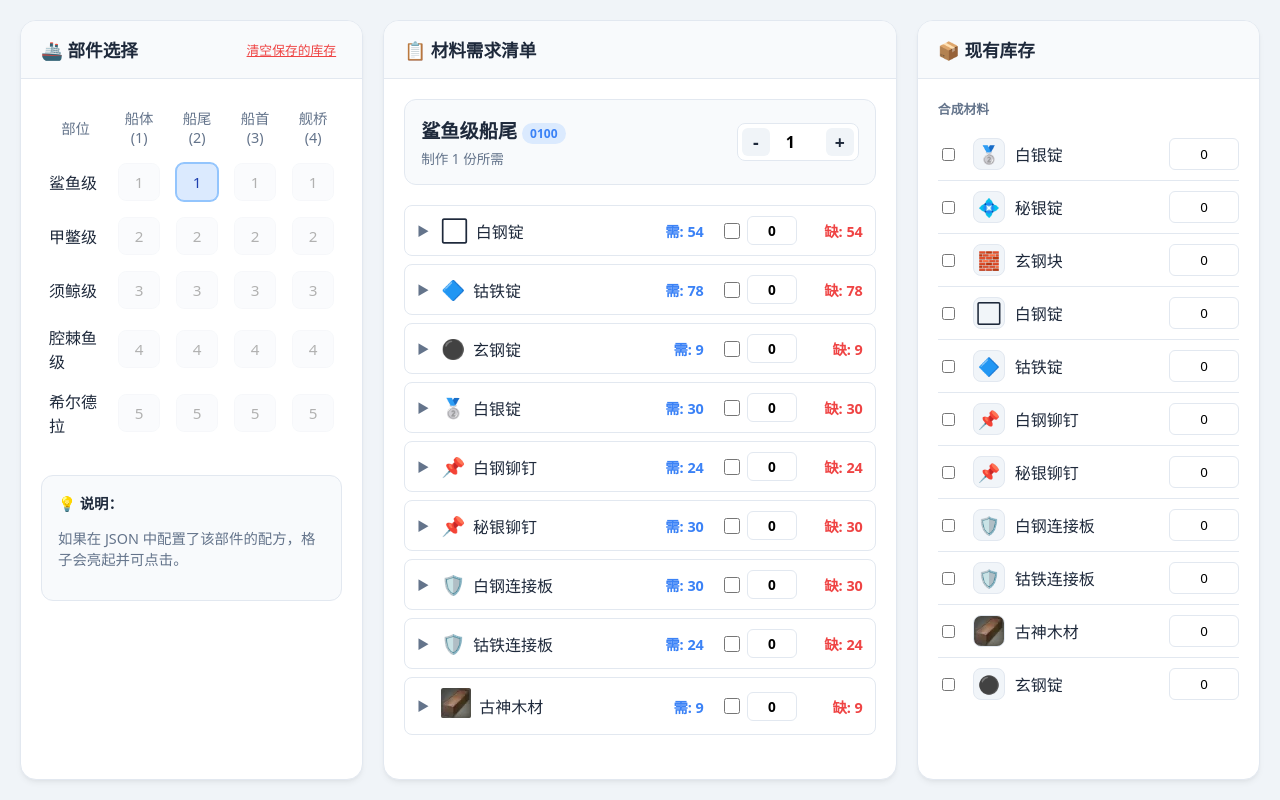
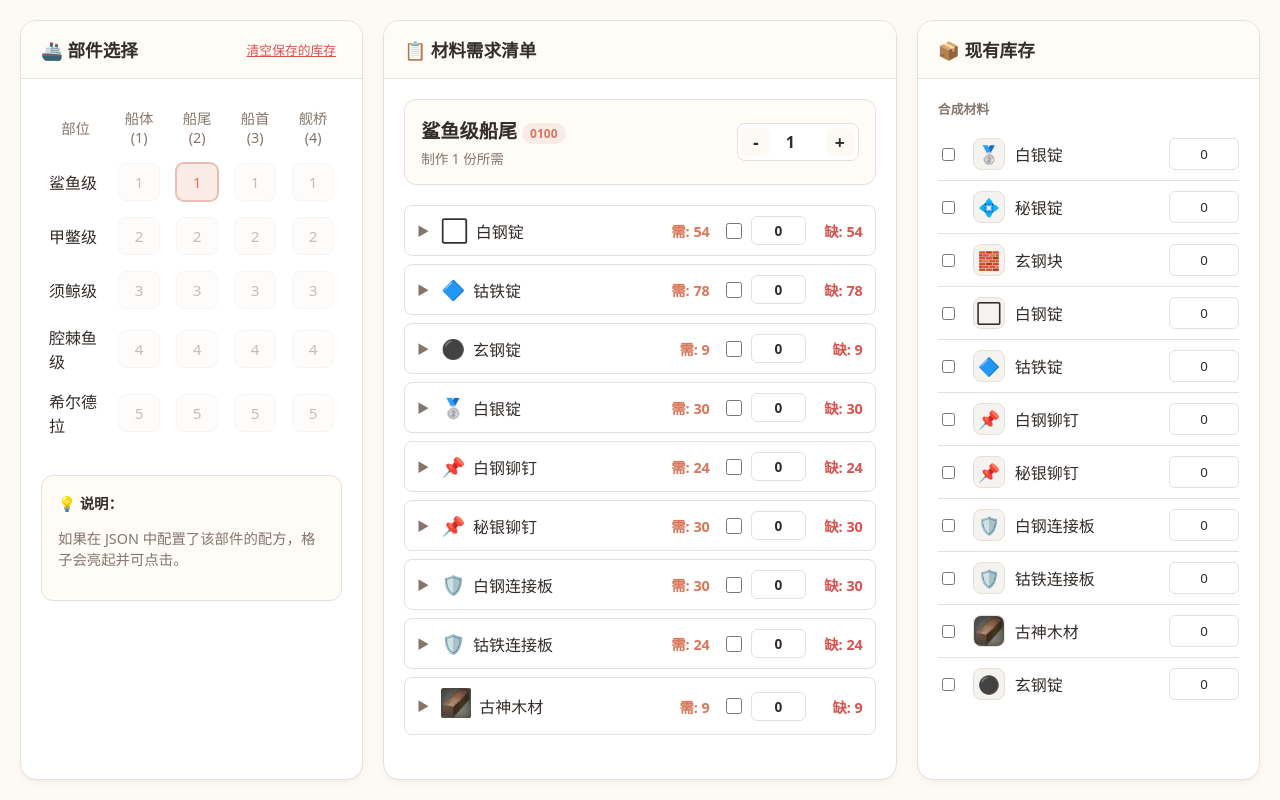
Before and after one commit to jiangxiequ/-, a plain HTML site: page index.html in a window 1280 px wide. Drawn offline with Linux system fonts and the light colour scheme.

Commit message:
Add files via upload

```diff
--- a/app.js
+++ b/app.js
@@ -7,6 +7,10 @@
     let inventory = {};
     let unlimitedItems = {};
     let expandedItems = new Set();
+
+    // 🔥 新增：针对“当前树状图”的节点级状态，隔离同名物品
+    let nodeInventory = {};
+    let nodeUnlimited = {};
 
     const matrixBody = document.getElementById('matrixBody');
     const craftBody = document.getElementById('craftBody');
@@ -105,8 +109,11 @@
                         btn.classList.add('active');
                         currentPartCode = code;
                         craftAmount = 1;
-                        expandedItems.clear(); // 切换部件清空展开
+                        expandedItems.clear();
+                        nodeInventory = {}; // 切换部件清空单次配置
+                        nodeUnlimited = {};
                         renderCraftPanel();
+                        renderInventory();
                     };
                     if (currentPartCode === code) btn.classList.add('active');
                 } else {
@@ -120,7 +127,7 @@
         });
     }
 
-    // 核心：渲染中间的材料树
+    // 核心：渲染中间材料树
     function renderCraftPanel() {
         if (!currentPartCode || !partsDB[currentPartCode]) {
             craftBody.innerHTML = '<div class="empty-state">请在左侧选择一个部件</div>';
@@ -143,36 +150,39 @@
             <ul class="tree-list">
         `;
 
-        // 递归渲染节点
-        function renderNode(itemId, neededAmount) {
+        function renderNode(itemId, neededAmount, path) {
             const item = allItems[itemId];
             if (!item) return '';
 
-            const isUnlimited = unlimitedItems[itemId];
-            const have = isUnlimited ? '∞' : (inventory[itemId] || 0);
-            const missing = isUnlimited ? 0 : Math.max(0, neededAmount - have);
+            const isUnlimited = nodeUnlimited[path] || false;
+            const have = isUnlimited ? '∞' : (nodeInventory[path] !== undefined ? nodeInventory[path] : 0);
+
+            let missing = isUnlimited ? 0 : Math.max(0, neededAmount - have);
+            // 再加上全局库存的抵扣（全局库存代表玩家总共拥有的）
+            const globalHave = unlimitedItems[itemId] ? 999999 : (inventory[itemId] || 0);
+            missing = Math.max(0, missing - globalHave);
+
+            const missingText = missing > 0 ? missing : '已够';
             const missingClass = missing > 0 ? 'neg' : 'pos';
+
             const hasRecipe = recipes[itemId];
+            const isT0 = !hasRecipe;
 
-            // 🔥 联动修复：如果当前物品被勾选了 MAX，强制收回子节点的展开状态
-            if (isUnlimited) {
-                expandedItems.delete(itemId);
-            }
+            if (isUnlimited) expandedItems.delete(path);
 
-            const isExpanded = expandedItems.has(itemId);
+            const isExpanded = expandedItems.has(path);
             const showClass = isExpanded ? 'show' : '';
             const iconClass = isExpanded ? 'toggle-icon open' : 'toggle-icon';
 
-            // 中间节点的库存与勾选控件
             const inlineInput = isUnlimited
-                ? `<span style="color:var(--primary); font-weight:bold; font-size:0.85rem; width:50px; text-align:center;">MAX</span>`
-                : `<input type="text" class="inline-inv-input" value="${have}" data-id="${itemId}" onfocus="if(this.value==='0')this.value='';" onblur="if(this.value==='')this.value='0';" oninput="updateInlineInventory('${itemId}', this.value)" onclick="event.stopPropagation()">`;
+                ? `<span style="color:var(--primary); font-weight:bold; font-size:0.85rem; width:55px; text-align:center;">MAX</span>`
+                : `<input type="text" class="inline-inv-input" value="${have}" data-path="${path}" onfocus="if(this.value==='0')this.value='';" onblur="if(this.value==='')this.value='0';" oninput="updateNodeInventory('${path}', this.value)" onclick="event.stopPropagation()">`;
 
-            const inlineCheckbox = `<input type="checkbox" class="inline-checkbox" ${isUnlimited?'checked':''} onchange="toggleUnlimited('${itemId}', this.checked)" onclick="event.stopPropagation()" title="勾选代表管够">`;
+            const inlineCheckbox = `<input type="checkbox" class="inline-checkbox" ${isUnlimited?'checked':''} onchange="toggleNodeUnlimited('${path}', this.checked)" onclick="event.stopPropagation()" title="勾选代表当前层级管够">`;
 
             let nodeHtml = `
                 <li class="tree-item">
-                    <div class="tree-node" onclick="toggleTree(this, '${itemId}')">
+                    <div class="tree-node ${isT0 ? 'is-t0' : ''}" onclick="toggleTree(this, '${path}')">
                         <div class="node-name">
                             ${hasRecipe ? `<span class="${iconClass}">▶</span>` : '<span class="toggle-icon" style="opacity:0">▶</span>'}
                             <span class="node-icon" data-icon="${itemId}"></span>
@@ -184,17 +194,18 @@
                                 ${inlineCheckbox}
                                 ${inlineInput}
                             </div>
-                            <span class="stat-missing ${missingClass}" style="width: 50px; text-align:right;">缺: ${missing}</span>
+                            <span class="stat-missing ${missingClass}">缺: ${missingText}</span>
                         </div>
                     </div>
             `;
 
             if (hasRecipe && !isUnlimited) {
                 nodeHtml += `<ul class="tree-children ${showClass}">`;
-                // 树状图往下展开，基于“缺口”来算
-                const actualCraftAmount = Math.max(0, neededAmount - have);
+                const actualCraftAmount = Math.max(0, neededAmount - have - globalHave);
                 for (let comp of recipes[itemId]) {
-                    nodeHtml += renderNode(comp.item, actualCraftAmount * comp.amount);
+                    // 使用路径 path + 子物品 id 作为唯一标识，解决同名冲突！
+                    const childPath = path + '-' + comp.item;
+                    nodeHtml += renderNode(comp.item, actualCraftAmount * comp.amount, childPath);
                 }
                 nodeHtml += `</ul>`;
             }
@@ -202,10 +213,14 @@
             return nodeHtml;
         }
 
-        for (let comp of part.recipe) html += renderNode(comp.item, comp.amount * craftAmount);
+        // 顶层节点
+        for (let i = 0; i < part.recipe.length; i++) {
+            const comp = part.recipe[i];
+            const rootPath = `root-${comp.item}-${i}`;
+            html += renderNode(comp.item, comp.amount * craftAmount, rootPath);
+        }
         html += `</ul>`;
 
-        // 移除底部单独的 T0 汇总，因为已经合并到树里了
         craftBody.innerHTML = html;
 
         craftBody.querySelectorAll('[data-icon]').forEach(span => {
@@ -214,7 +229,7 @@
         });
     }
 
-    // 渲染右侧库存（只保留合成材料）
+    // 渲染右侧库存（全局合成材料）
     function renderInventory() {
         inventoryBody.innerHTML = '';
         const createGroup = (title, keys) => {
@@ -256,16 +271,10 @@
 
                 if (unlimitedItems[key]) {
                     input.value = 'MAX';
-                    input.style.backgroundColor = '#e2e8f0';
-                    input.style.color = '#64748b';
-                    input.style.fontWeight = 'bold';
                     input.disabled = true;
                 } else {
                     input.value = inventory[key];
                     input.disabled = false;
-                    input.style.backgroundColor = '';
-                    input.style.color = '';
-
                     input.onfocus = () => { if (input.value === '0') input.value = ''; };
                     input.onblur = () => { if (input.value === '') input.value = '0'; };
                     input.oninput = (e) => {
@@ -274,7 +283,7 @@
                         e.target.value = v;
                         inventory[key] = v;
                         saveInventoryToStorage();
-                        renderCraftPanel();
+                        renderCraftPanel(); // 联动中间
                     };
                 }
 
@@ -285,32 +294,24 @@
             return groupDiv;
         };
 
-        // 🔥 根据需求：右侧不再显示基础材料，只显示合成材料
         inventoryBody.appendChild(createGroup('合成材料', window.t1Keys));
     }
 
-    // 中间输入框事件
-    window.updateInlineInventory = function(itemId, val) {
+    window.updateNodeInventory = function(path, val) {
         let v = parseInt(val) || 0;
         if (v < 0) v = 0;
-        inventory[itemId] = v;
-        saveInventoryToStorage();
-        // 延迟一点刷新，避免打字时瞬间重绘导致输入框失去焦点
+        nodeInventory[path] = v;
+
         clearTimeout(window._inlineTimer);
         window._inlineTimer = setTimeout(() => {
             renderCraftPanel();
         }, 500);
     };
 
-    // 中间勾选框事件
-    window.toggleUnlimited = function(itemId, isChecked) {
-        unlimitedItems[itemId] = isChecked;
-        if (isChecked) {
-            expandedItems.delete(itemId); // 勾选 MAX 后自动收起子节点
-        }
-        saveInventoryToStorage();
+    window.toggleNodeUnlimited = function(path, isChecked) {
+        nodeUnlimited[path] = isChecked;
+        if (isChecked) expandedItems.delete(path);
         renderCraftPanel();
-        renderInventory();
     };
 
     window.clearAllData = function() {
@@ -318,6 +319,8 @@
             localStorage.removeItem('submarine_inventory');
             Object.keys(inventory).forEach(id => inventory[id] = 0);
             Object.keys(unlimitedItems).forEach(id => unlimitedItems[id] = false);
+            nodeInventory = {};
+            nodeUnlimited = {};
             renderInventory();
             renderCraftPanel();
         }
@@ -326,21 +329,17 @@
     window.updateAmount = function(delta) { craftAmount = Math.max(1, craftAmount + delta); renderCraftPanel(); };
     window.setAmount = function(val) { craftAmount = Math.max(1, parseInt(val) || 1); renderCraftPanel(); };
 
-    window.toggleTree = function(el, itemId) {
+    window.toggleTree = function(el, path) {
         const icon = el.querySelector('.toggle-icon');
         const children = el.nextElementSibling;
-        // 如果被勾选了 MAX，就不允许展开了
-        if (unlimitedItems[itemId]) return;
+        if (nodeUnlimited[path]) return;
 
         if (children && children.classList.contains('tree-children')) {
             const isNowShowing = children.classList.toggle('show');
             if (icon) icon.classList.toggle('open');
 
-            if (isNowShowing) {
-                expandedItems.add(itemId);
-            } else {
-                expandedItems.delete(itemId);
-            }
+            if (isNowShowing) expandedItems.add(path);
+            else expandedItems.delete(path);
         }
     };
 
--- a/style.css
+++ b/style.css
@@ -1,93 +1,89 @@
 :root {
-    --bg-color: #f0f4f8; --panel-bg: #ffffff; --text-main: #1e293b; --text-sub: #64748b;
-    --border-color: #e2e8f0; --primary: #3b82f6; --hover-bg: #f1f5f9;
-    --selected-bg: #dbeafe; --selected-border: #93c5fd;
-    --danger: #ef4444; --success: #10b981;
+    /*米白色背景 */
+    --bg-color: #fdfaf6;
+    --panel-bg: #ffffff;
+    --text-main: #332d2a;
+    --text-sub: #85766d;
+    --border-color: #e8dfd8;
+    --primary: #d9775b;
+    --hover-bg: #f7f0ea;
+    --selected-bg: #fbebe6;
+    --selected-border: #e9bfb3;
+    --danger: #d9534f;
+    --success: #5cb85c;
 }
 * { box-sizing: border-box; font-family: system-ui, -apple-system, 'Segoe UI', Roboto, sans-serif; }
 body { background: var(--bg-color); margin: 0; padding: 20px; color: var(--text-main); min-height: 100vh; }
 
 .app-container { display: flex; gap: 20px; max-width: 1600px; margin: 0 auto; height: calc(100vh - 40px); }
-.panel { background: var(--panel-bg); border-radius: 16px; box-shadow: 0 4px 6px -1px rgba(0,0,0,0.05), 0 2px 4px -2px rgba(0,0,0,0.05); display: flex; flex-direction: column; overflow: hidden; border: 1px solid var(--border-color); }
+.panel { background: var(--panel-bg); border-radius: 16px; box-shadow: 0 4px 12px -2px rgba(0,0,0,0.04), 0 2px 4px -2px rgba(0,0,0,0.04); display: flex; flex-direction: column; overflow: hidden; border: 1px solid var(--border-color); }
 .col-left { flex: 1; min-width: 300px; }
-.col-mid { flex: 1.5; min-width: 400px; }
+.col-mid { flex: 1.5; min-width: 450px; }
 .col-right { flex: 1; min-width: 300px; }
 
-.panel-header { padding: 16px 20px; border-bottom: 1px solid var(--border-color); background: #f8fafc; display: flex; justify-content: space-between; align-items: center; }
+.panel-header { padding: 16px 20px; border-bottom: 1px solid var(--border-color); background: #fffbf7; display: flex; justify-content: space-between; align-items: center; }
 .panel-header h2 { font-size: 1.1rem; margin: 0; font-weight: 600; }
 .panel-body { padding: 20px; overflow-y: auto; flex: 1; }
 
 .clear-btn { background: none; border: none; color: var(--danger); cursor: pointer; font-size: 0.8rem; text-decoration: underline; }
-.clear-btn:hover { color: #dc2626; }
+.clear-btn:hover { color: #b52b27; }
 
 .matrix-table { width: 100%; border-collapse: collapse; text-align: center; }
 .matrix-table th, .matrix-table td { padding: 8px; border: none; }
 .matrix-table th { color: var(--text-sub); font-weight: 500; font-size: 0.9rem; }
 .matrix-table td.row-label { text-align: left; font-weight: 500; }
-.part-btn { background: white; border: 1px solid var(--border-color); border-radius: 8px; padding: 8px 0; width: 100%; cursor: pointer; font-size: 0.95rem; font-weight: 500; transition: all 0.2s; }
+.part-btn { background: white; border: 1px solid var(--border-color); border-radius: 8px; padding: 8px 0; width: 100%; cursor: pointer; font-size: 0.95rem; font-weight: 500; transition: all 0.2s; color: var(--text-main); }
 .part-btn:hover { background: var(--hover-bg); }
-.part-btn.active { background: var(--selected-bg); border-color: var(--selected-border); color: #1e40af; box-shadow: 0 0 0 1px var(--selected-border); }
-.part-btn.disabled { opacity: 0.3; cursor: not-allowed; background: #f1f5f9; }
+.part-btn.active { background: var(--selected-bg); border-color: var(--selected-border); color: var(--primary); box-shadow: 0 0 0 1px var(--selected-border); }
+.part-btn.disabled { opacity: 0.3; cursor: not-allowed; background: #f9f6f4; }
 
-.info-box { margin-top: 30px; padding: 16px; background: #f8fafc; border-radius: 12px; border: 1px solid var(--border-color); font-size: 0.9rem; color: var(--text-sub); }
+.info-box { margin-top: 30px; padding: 16px; background: #fffbf7; border-radius: 12px; border: 1px solid var(--border-color); font-size: 0.9rem; color: var(--text-sub); }
 
-.craft-header { background: #f8fafc; padding: 16px; border-radius: 12px; border: 1px solid var(--border-color); margin-bottom: 20px; display: flex; justify-content: space-between; align-items: center; }
-.craft-header h3 { margin: 0; font-size: 1.2rem; }
+.craft-header { background: #fffbf7; padding: 16px; border-radius: 12px; border: 1px solid var(--border-color); margin-bottom: 20px; display: flex; justify-content: space-between; align-items: center; }
+.craft-header h3 { margin: 0; font-size: 1.2rem; color: var(--text-main); }
 .craft-amount-ctrl { display: flex; align-items: center; gap: 8px; background: white; padding: 4px; border-radius: 8px; border: 1px solid var(--border-color); }
 .craft-amount-ctrl button { width: 28px; height: 28px; border: none; background: var(--bg-color); border-radius: 6px; cursor: pointer; font-weight: bold; font-size: 1.1rem; color: var(--text-main); }
 .craft-amount-ctrl button:hover { background: var(--border-color); }
-.craft-amount-ctrl input { width: 40px; text-align: center; border: none; font-size: 1rem; font-weight: 600; outline: none; }
+.craft-amount-ctrl input { width: 40px; text-align: center; border: none; font-size: 1rem; font-weight: 600; outline: none; color: var(--text-main); background: transparent;}
 
 .tree-list { list-style: none; padding: 0; margin: 0; }
 .tree-item { margin-bottom: 8px; }
 .tree-node { display: flex; justify-content: space-between; align-items: center; padding: 10px 12px; border-radius: 8px; background: white; border: 1px solid var(--border-color); cursor: pointer; transition: 0.1s; }
-.tree-node:hover { border-color: #cbd5e1; background: #f8fafc; }
-.tree-node.expanded { background: #f0f9ff; border-color: #bae6fd; }
-.node-name { display: flex; align-items: center; gap: 8px; font-weight: 500; }
+.tree-node:hover { border-color: #d1c5be; background: #fffbf7; }
+
+/*底层基础材料的浅灰背景 */
+.tree-node.is-t0 { background: #f5f3f0; border-color: #ebe6e1; }
+.tree-node.is-t0:hover { background: #efece8; }
+
+.node-name { display: flex; align-items: center; gap: 8px; font-weight: 500; color: var(--text-main); }
 .node-icon { font-size: 1.2rem; }
 .toggle-icon { font-size: 0.8rem; color: var(--text-sub); width: 16px; display: inline-block; transition: transform 0.2s; }
 .toggle-icon.open { transform: rotate(90deg); }
-.node-stats { display: flex; gap: 16px; font-size: 0.9rem; align-items: center; }
+.node-stats { display: flex; gap: 12px; font-size: 0.9rem; align-items: center; }
 .stat-needed { color: var(--primary); font-weight: 600; }
-.stat-have { color: var(--text-sub); }
-.stat-missing { font-weight: 600; }
+.stat-have { color: var(--text-sub); display: none; } /* 隐藏旧的库存文字 */
+
+.stat-missing { font-weight: 600; width: 45px; text-align: right; }
 .stat-missing.neg { color: var(--danger); }
 .stat-missing.pos { color: var(--success); }
-.stat-missing.zero { color: var(--text-sub); }
+.stat-missing.zero { color: var(--success); }
+
 .tree-children { list-style: none; padding-left: 24px; margin-top: 6px; border-left: 2px dashed var(--border-color); margin-left: 12px; display: none; }
 .tree-children.show { display: block; }
 
+.inline-ctrl { display: flex; align-items: center; gap: 6px; }
+.inline-inv-input { width: 55px; padding: 4px; border: 1px solid var(--border-color); border-radius: 6px; text-align: center; font-size: 0.85rem; font-weight: bold; outline: none; color: var(--text-main); }
+.inline-inv-input:focus { border-color: var(--primary); }
+.inline-checkbox { width: 16px; height: 16px; cursor: pointer; accent-color: var(--primary); }
+
 .inv-row { display: flex; justify-content: space-between; align-items: center; padding: 10px 0; border-bottom: 1px solid var(--border-color); }
 .inv-row:last-child { border-bottom: none; }
-.inv-label { display: flex; align-items: center; gap: 10px; font-weight: 500; }
-.inv-icon { width: 32px; height: 32px; background: #f1f5f9; border-radius: 8px; display: flex; justify-content: center; align-items: center; font-size: 1.1rem; border: 1px solid var(--border-color); overflow: hidden;}
+.inv-label { display: flex; align-items: center; gap: 10px; font-weight: 500; color: var(--text-main); }
+.inv-icon { width: 32px; height: 32px; background: #f5f3f0; border-radius: 8px; display: flex; justify-content: center; align-items: center; font-size: 1.1rem; border: 1px solid var(--border-color); overflow: hidden;}
 .inv-icon img { width: 100%; height: 100%; object-fit: cover; }
-.inv-input { width: 70px; padding: 6px; border: 1px solid var(--border-color); border-radius: 6px; text-align: center; font-weight: 500; outline: none; }
+.inv-input { width: 70px; padding: 6px; border: 1px solid var(--border-color); border-radius: 6px; text-align: center; font-weight: 500; outline: none; color: var(--text-main); }
 .inv-input:focus { border-color: var(--primary); box-shadow: 0 0 0 2px var(--selected-bg); }
+.inv-input:disabled { background: #efece8; color: var(--text-sub); font-weight: bold; }
 
 .badge { background: var(--selected-bg); color: var(--primary); padding: 2px 8px; border-radius: 12px; font-size: 0.75rem; font-weight: 600; }
 .empty-state { text-align: center; color: var(--text-sub); padding: 40px 20px; }
-/* 中间节点新增的交互控件样式 */
-.inline-ctrl {
-    display: flex;
-    align-items: center;
-    gap: 4px;
-}
-.inline-inv-input {
-    width: 50px;
-    padding: 4px;
-    border: 1px solid var(--border-color);
-    border-radius: 6px;
-    text-align: center;
-    font-size: 0.85rem;
-    font-weight: bold;
-}
-.inline-inv-input:focus {
-    border-color: var(--primary);
-    outline: none;
-}
-.inline-checkbox {
-    width: 16px;
-    height: 16px;
-    cursor: pointer;
-}
```
